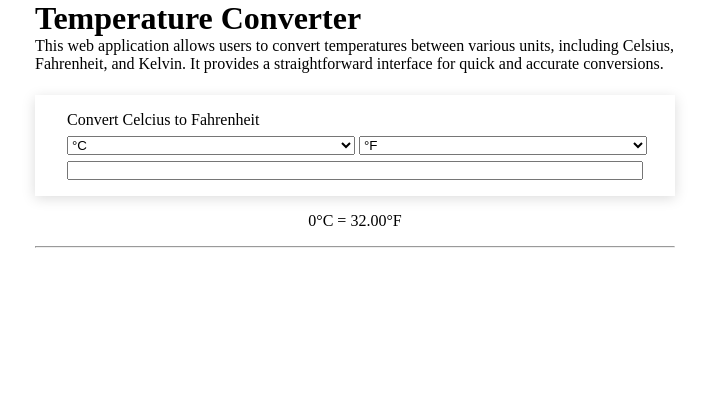
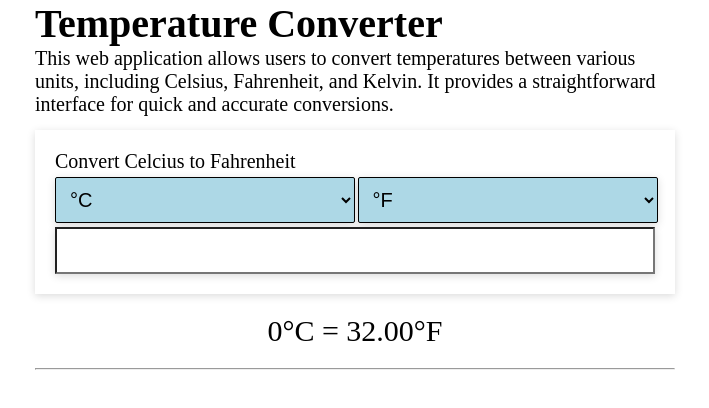
Before and after one commit to b0chard/temperature-converter, a plain HTML site: page index.html in a window 1280 px wide. Shown: the whole page, without its empty margins (285-994 px from the left). Drawn offline with Linux system fonts and the light colour scheme.

Commit message:
updated UI a little

```diff
--- a/index.html
+++ b/index.html
@@ -19,11 +19,11 @@
   <header></header>
   <main>
     <div class="summary">
-      <h1>Temperature Converter</h1>
-      <p>This web application allows users to convert temperatures between various units, including Celsius, Fahrenheit, and Kelvin. It provides a straightforward interface for quick and accurate conversions.</p>
+      <h1 class="app-title">Temperature Converter</h1>
+      <p class="app-description">This web application allows users to convert temperatures between various units, including Celsius, Fahrenheit, and Kelvin. It provides a straightforward interface for quick and accurate conversions.</p>
     </div>
     <div class="converter-ctn">
-      <div class="">Convert <span id="convertFromTxt"></span> to <span id="convertToTxt"></span></div>
+      <div class="convert-fr-to-txt">Convert <span id="convertFromTxt"></span> to <span id="convertToTxt"></span></div>
       <div class="convertion-wrapper">
         <div class="selection-wrapper">
           <select name="tempUnitFrom" id="tempUnitFrom">
--- a/script.js
+++ b/script.js
@@ -74,8 +74,7 @@ const calculate = (value) => {
   const to = tempUnitTo.value;
 
   if (!parsedInt || isNaN(parsedInt)) {
-    result.innerHTML = updateOutputTxt(from, to, convert(parsedInt, from, to));
-    return;
+    return result.innerHTML = updateOutputTxt(0, 0, convert(parsedInt, 0, 0));
   } else {
     document.getElementById("result").innerHTML = updateOutputTxt(from, to, convert(parsedInt, from, to));
   }
--- a/styles.css
+++ b/styles.css
@@ -1,4 +1,8 @@
 :root {
+  --mobile-txt-sml: 2rem;
+  --mobile-txt-mdm: 3rem;
+  --mobile-txt-lrg: 4rem;
+  --box-shadow: 0rem 0.2rem 0.8rem #00000025;
   --button: #0031a2;
 }
 *,
@@ -9,16 +13,25 @@
   padding: 0;
 }
 html {
-  /* font-size: 62.5%; */
+  font-size: 62.5%;
 }
 main {
   width: 90%;
   margin: 0 auto;
 }
+.app-title {
+  font-size: var(--mobile-txt-lrg);
+}
+.app-description {
+  font-size: var(--mobile-txt-sml);
+}
 .converter-ctn {
-  box-shadow: 0rem 0.2rem 0.8rem #00000025;
-  padding: 1rem 2rem;
+  box-shadow: var(--box-shadow);
+  padding: 2rem;
   margin-top: 1.4rem;
+}
+.convert-fr-to-txt {
+  font-size: var(--mobile-txt-sml);
 }
 .convertion-wrapper {
   white-space: nowrap;
@@ -29,15 +42,25 @@ main {
   margin-top: 0.4rem;
 }
 select {
+  font-size: var(--mobile-txt-sml);
+  padding: 1rem;
   width: 50%;
+  background-color: lightblue;
+  border: 0.1rem solid black;
+  border-radius: 0.2rem;
+  box-shadow: var(--box-shadow);
 }
 input {
+  font-size: var(--mobile-txt-sml);
+  padding: 1rem;
   margin-top: 0.4rem;
   width: 100%;
+  box-shadow: var(--box-shadow);
 }
 #result {
+  font-size: var(--mobile-txt-mdm);
   text-align: center;
-  padding: 1rem;
+  padding: 2rem;
 }
 
 @media only screen and (min-width: 1240px) {
```
